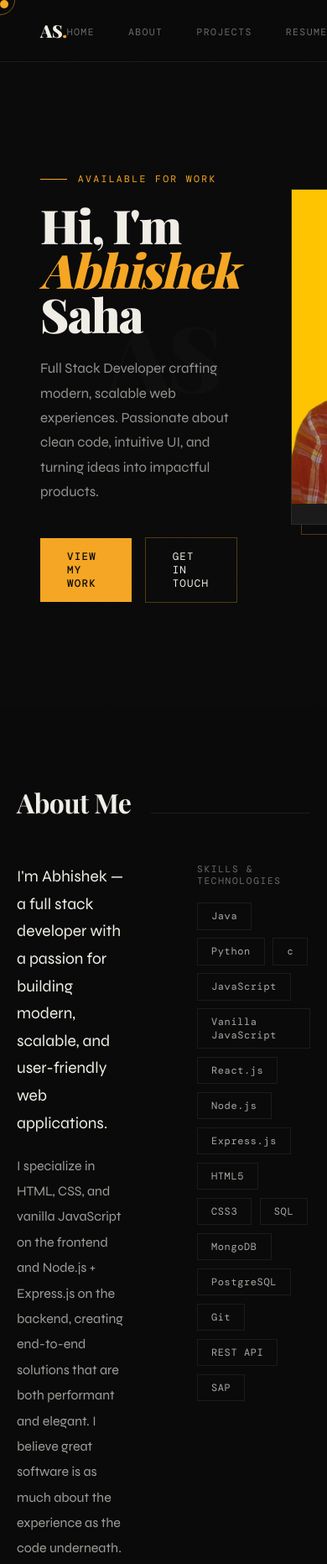
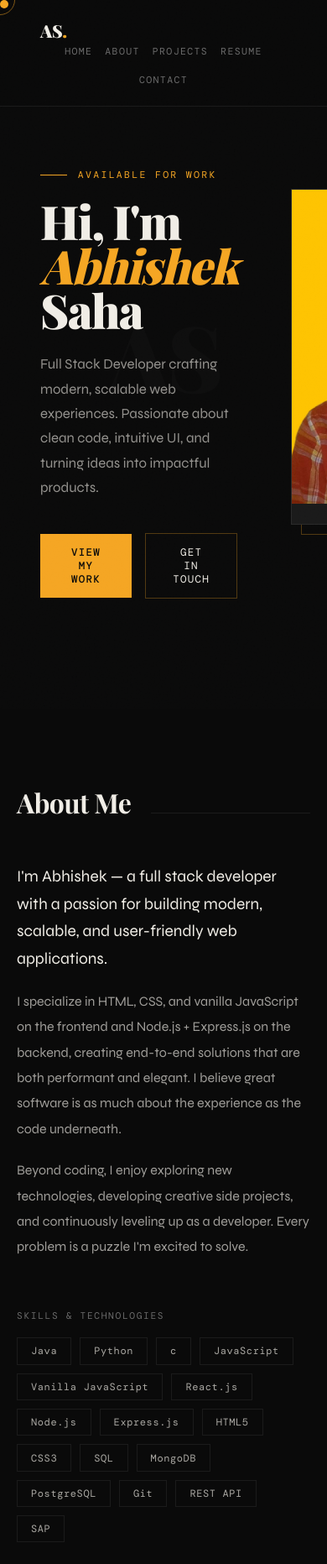
Before and after one commit to sahaabhishek0987/portfolio, a website: page index.html in a window 390 px wide. Shown: the top 1863 px of the page at 84% size. Drawn offline with nearby package versions, Linux system fonts and the light colour scheme; a web font is replaced by a local one.

Commit message:
Update index.html

```diff
--- a/index.html
+++ b/index.html
@@ -599,24 +599,44 @@
     max-width: 100vw !important;
   }
 
-  /* 1. Add breathing room to sections */
+  /* 1. Add breathing room to the edges of the phone screen */
   section {
     padding-left: 20px !important;
     padding-right: 20px !important;
     box-sizing: border-box !important;
   }
 
-  /* 2. FIX PHOTOS AND IMAGES OVERFLOWING */
-  img,
-  .hero-image,
-  .about-image {
+  /* 2. THE SMART LAYOUT STACKER */
+  /* This finds the main content box of EVERY section and stacks it vertically */
+  section > div:last-child {
+    display: flex !important;
+    flex-direction: column !important;
+    width: 100% !important;
+    gap: 40px !important;
+  }
+
+  /* Forces the left text and right image/form to take up the full phone screen */
+  section > div:last-child > div {
+    width: 100% !important;
     max-width: 100% !important;
-    height: auto !important;
-    width: 100% !important;
     box-sizing: border-box !important;
   }
 
-  /* 3. FIX CONTACT FORM INPUTS CUTTING OFF */
+  /* 3. FIX PHOTOS, IMAGES, AND SKILLS */
+  img {
+    max-width: 100% !important;
+    height: auto !important;
+    object-fit: cover !important;
+  }
+
+  /* Forces skill buttons to wrap neatly instead of breaking off screen */
+  .skills-container, .skills-grid, [class*="skill"] {
+    display: flex !important;
+    flex-wrap: wrap !important;
+    gap: 10px !important;
+  }
+
+  /* 4. FIX CONTACT FORM INPUTS */
   .contact-form,
   .contact-form input,
   .contact-form textarea {
@@ -625,47 +645,36 @@
     box-sizing: border-box !important;
   }
 
-  /* 4. RESUME FIXES */
-  .resume-box {
-    flex-direction: column !important;
-    align-items: flex-start !important;
-    gap: 20px !important;
-  }
-  .resume-box div[style] {
-    flex-direction: column !important;
-    width: 100% !important;
-    gap: 15px !important;
-  }
-  .resume-box a.btn-primary,
-  .resume-box a.btn-ghost {
+  /* 5. MAKE ALL BUTTONS FULL WIDTH FOR EASIER TAPPING */
+  a.btn-primary,
+  a.btn-ghost,
+  .btn-send,
+  button[type="submit"] {
+    display: block !important;
     width: 100% !important;
     text-align: center !important;
     box-sizing: border-box !important;
+    margin-bottom: 10px !important;
   }
 
-  /* 5. FORCE COLUMNS TO STACK */
-  .hero, .hero-content, .about-content, .about-container,
-  .project, .project-card, .contact-content, .contact-container {
+  /* 6. FIX NAV BAR OVERFLOW (Squished links at the top) */
+  header, nav {
+    flex-wrap: wrap !important;
+  }
+  nav ul {
+    display: flex !important;
+    flex-wrap: wrap !important;
+    justify-content: center !important;
+    padding: 0 !important;
+    gap: 15px !important;
+  }
+
+  /* 7. OVERRIDE HTML INLINE STYLES (Targeting the buttons) */
+  .resume-box div[style],
+  .hero div[style] {
     display: flex !important;
     flex-direction: column !important;
-    gap: 30px !important;
-  }
-  .hero > div, .about-content > div, .project > div, .contact-content > div {
-    width: 100% !important;
-    max-width: 100% !important;
-  }
-
-  /* 6. SKILLS & BUTTON FIXES */
-  .skills-container, .skills-grid {
-    width: 100% !important;
-    display: flex !important;
-    flex-wrap: wrap !important;
-    justify-content: flex-start !important;
-  }
-  .contact-form button, .hero-buttons {
-    width: 100% !important;
-    box-sizing: border-box !important;
-    flex-wrap: wrap !important;
+    gap: 15px !important;
   }
 }
 </style>
```
